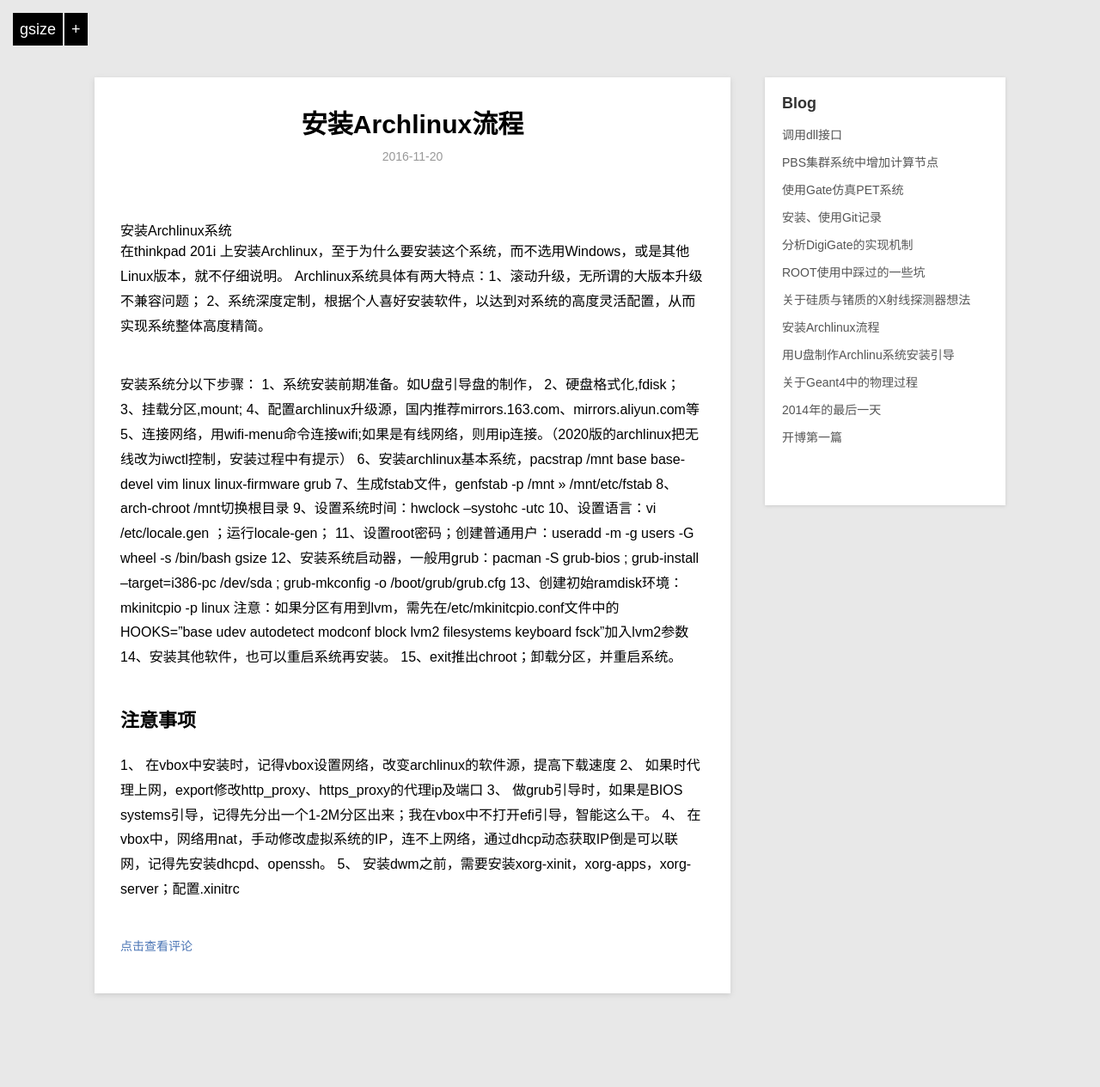
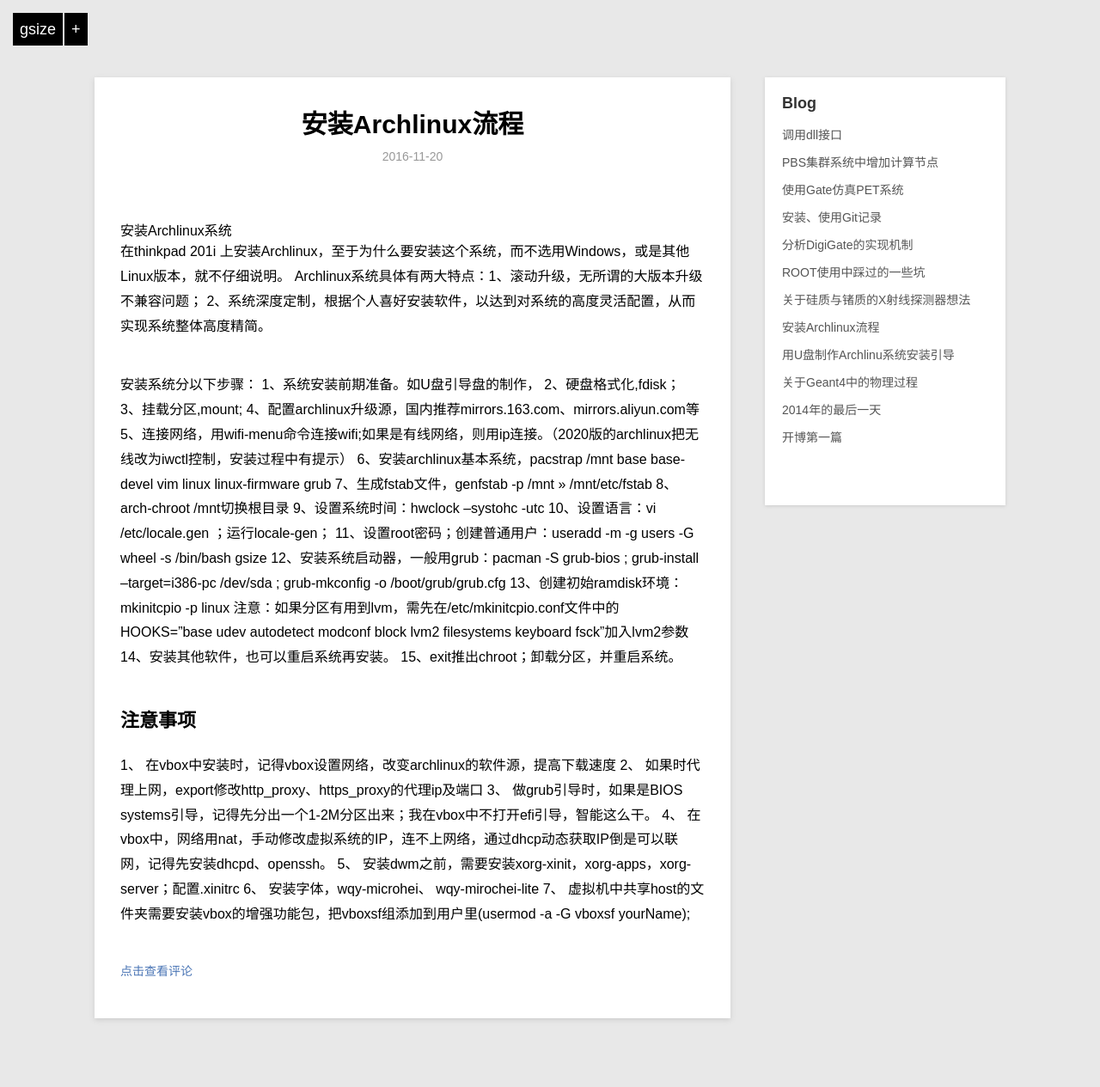
Before and after one commit to gsize/gsize.github.io, a Jekyll site: the page built from _posts/2016-11-20-install-Archlinux.md, in a window 1280 px wide. Shown: the whole page at 86% size. Built offline with Jekyll 4.4.1, drawn with Linux system fonts in a browser that asks for light colours; before the commit the page ends 1236 px from its top, so only the background shows below that; grey boxes are pictures that could not be loaded.

Commit message:
Update 2016-11-20-install-Archlinux.md
添加字体和虚拟机内共享文件夹的说明

```diff
--- a/_posts/2016-11-20-install-Archlinux.md
+++ b/_posts/2016-11-20-install-Archlinux.md
@@ -34,5 +34,7 @@ Archlinux系统具体有两大特点：1、滚动升级，无所谓的大版本
 3、 做grub引导时，如果是BIOS systems引导，记得先分出一个1-2M分区出来；我在vbox中不打开efi引导，智能这么干。
 4、 在vbox中，网络用nat，手动修改虚拟系统的IP，连不上网络，通过dhcp动态获取IP倒是可以联网，记得先安装dhcpd、openssh。
 5、 安装dwm之前，需要安装xorg-xinit，xorg-apps，xorg-server；配置.xinitrc
+6、 安装字体，wqy-microhei、 wqy-mirochei-lite
+7、 虚拟机中共享host的文件夹需要安装vbox的增强功能包，把vboxsf组添加到用户里(usermod -a -G vboxsf yourName);
 
 [Gsize]:    http://gsize.github.io  "Gsize"
```
